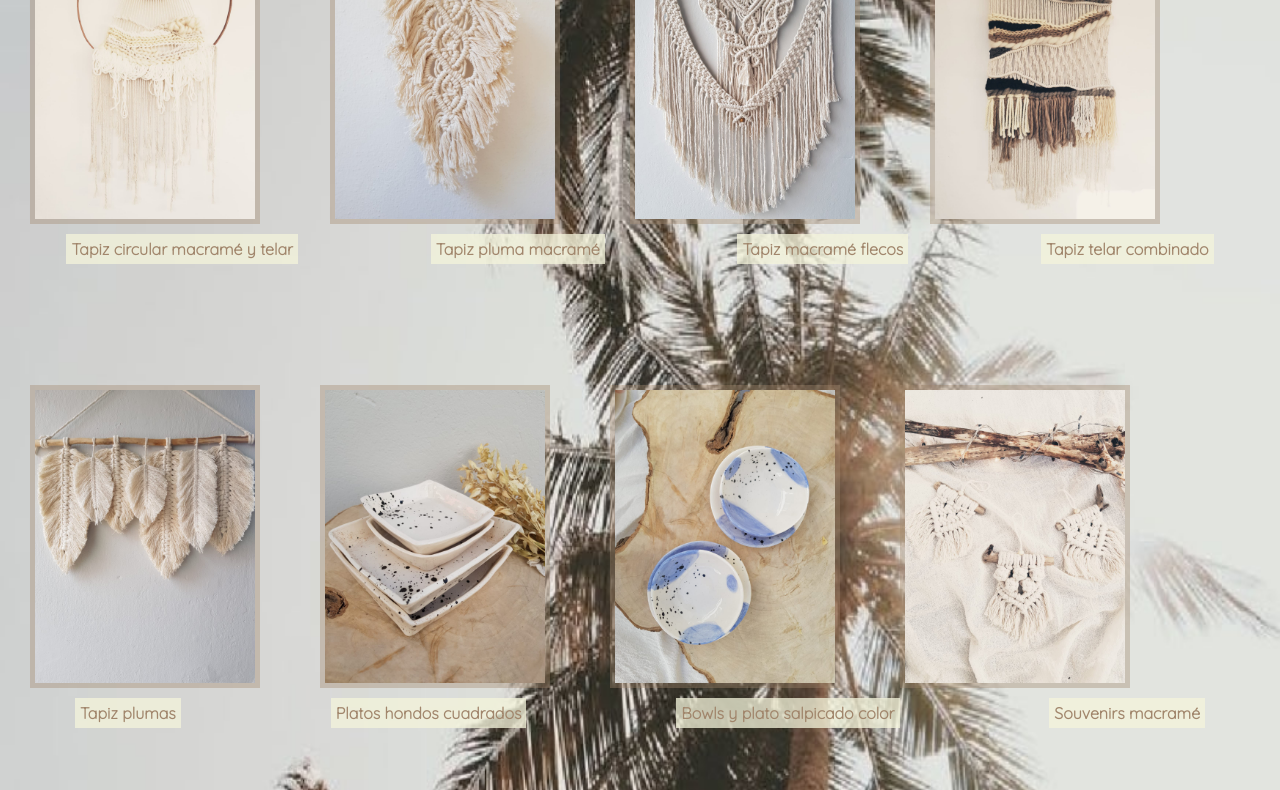
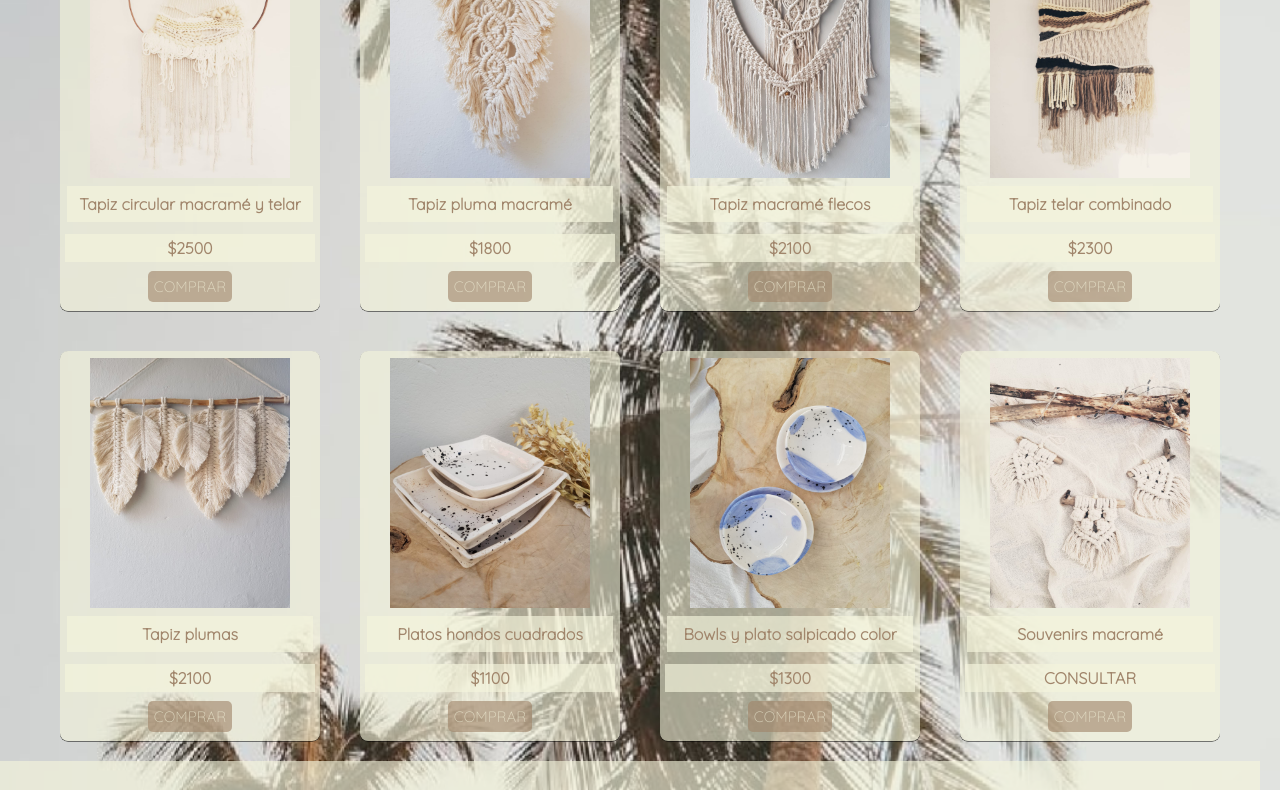
Before and after one commit to AyelenArg/ProyectoRevuelta, a plain HTML site: page tienda.html in a window 1280 px wide. Shown: the part 341-1131 px from the top of the page. Drawn offline with Linux system fonts and the light colour scheme; files whose address does not match are found by name.

Commit message:
agregado de cards en tienda y modificacion

```diff
--- a/css/style.css
+++ b/css/style.css
@@ -272,83 +272,142 @@ header .menu {
     margin: 8px;
     font-family: 'Quicksand', sans-serif;
     font-size: 2rem;
-    background-color: rgba(245, 245, 220, 0.445);
+    background-color: #f5f5dc71;
     color: #d4bea9de;
 }
 
-.tienda {
+section .container1 .container2{
     display: grid;
     grid-template-columns: 1fr 1fr 1fr 1fr;
-    grid-template-rows: 0.3fr 0.3fr 0fr 0.3fr 0.3fr;
+    grid-template-rows: 0.3fr 0.3fr;
     gap: 0px 0px;
     grid-template-areas:
-      "tienda1 tienda1 tienda1 tienda1"
-      "descrip1 descrip1 descrip1 descrip1"
-      "tienda2 tienda2 tienda2 tienda2"
-      "descrip2 descrip2 descrip2 descrip2";
+      "card card card card"
+      "card card card card"
+  }
+  .container1{
+    width: 100%;
+    height: 430px;
+    display: flex;
+    flex-wrap: wrap;
+    justify-content: center;
+    margin: auto;
+  }
+  .container1 .card{
+    padding: 5px;
+    width: 250px;
+    height: 380px;
+    border-radius: 8px;
+    box-shadow: 0 .5px .5px;
+    overflow-y: hidden;
+    margin: 20px;
+    text-align: center;
+    transition: all 0.25s;
+    background-color: #f5f5dc97;
+  }
+  .container1 .card:hover{
+    translate: -15;
+  }
+  .container1 .card img{
+    padding: 2px;
+    width: 200px;
+    height: 250px;
+  }
+  .container1 h4{
+    font-family: 'Quicksand', sans-serif;
+    color: #a1866c;
+    font-weight: bold;
+    margin: 12px 0 15px;
+    padding: 4px;
+    background-color: #f5f5dca9;
+
+  }
+  .container1 .card p{
+    font-family: 'Quicksand', sans-serif;
+    background-color:#f5f5dca9 ;
+    font-size: 16px;
+    font-weight: bold;
+    padding: 8px 2px 8px 2px;
+    margin: 2px;
+    color: #a1866c;
   }
 
-  .tienda1 { grid-area: tienda1;
-display: flex;
+  .container1 .card a{
+    text-decoration: none;
+    color: #f5f5dca9;
+    font-size: 15px;
+    font-family:'Quicksand', sans-serif ;
+    background-color: #a1866ca0;
+    border-radius: 5px;
+    padding: 6px;
+    margin: 4px;
+
+  }
+  .container1 .card a:hover{
+    box-shadow: 0 3px 4px 0;
 
   }
 
-.tienda1 img {
-    flex-direction: row;
-    justify-content: flex-start;
-    width: 220px;
+  .container2{
+    width: 100%;
+    height: 430px;
+    display: flex;
+    flex-wrap: wrap;
+    justify-content: center;
+    margin: auto;
+  }
+  .container2 .card{
     padding: 5px;
-    margin: 20px 40px 0px 30px;
-    background-color: #a1866c61;
+    width: 250px;
+    height: 380px;
+    border-radius: 8px;
+    box-shadow: 0 .5px .5px;
+    overflow-y: hidden;
+    margin: 20px;
+    text-align: center;
+    transition: all 0.25s;
+    background-color: #f5f5dc97;
   }
 
-.descrip1 { grid-area: descrip1;
-    display: flex;
-    flex-direction: row;
-    justify-content: space-around;
-    align-items: flex-start;
+  .container2 .card img{
+    padding: 2px;
+    width: 200px;
+    height: 250px;
   }
-
-.descrip1 li {
-
-    list-style: none;
+  .container2 h4{
     font-family: 'Quicksand', sans-serif;
     color: #a1866c;
     font-weight: bold;
-    background-color: #f5f5dcc0;
-    padding: 5px;
-    margin: 10px 10px 10px 10px;
+    margin: 12px 0 15px;
+    padding: 4px;
+    background-color: #f5f5dca9;
+
+  }
+  .container2 .card p{
+    font-family: 'Quicksand', sans-serif;
+    background-color:#f5f5dca9 ;
+    font-size: 16px;
+    font-weight: bold;
+    padding: 8px 2px 8px 2px;
+    margin: 2px;
+    color: #a1866c;
   }
 
-.tienda2 { grid-area: tienda2;
-display: flex;
-justify-content: flex-start;
+  .container2 .card a{
+    text-decoration: none;
+    color: #f5f5dca9;
+    font-size: 15px;
+    font-family:'Quicksand', sans-serif ;
+    background-color: #a1866ca0;
+    border-radius: 5px;
+    padding: 6px;
+    margin: 4px;
+
+  }
+  .container2 .card a:hover{
+    box-shadow: 0 3px 4px 0;
   }
 
-.tienda2 img {
-    flex-direction: row;
-    width: 220px;
-    padding: 5px;
-    margin: 60px 30px 10px;
-    background-color: #a1866c61;
-}
-
-.descrip2 { grid-area: descrip2;
-display: flex;
-flex-direction: row;
-align-items: flex-start;
-justify-content: space-around;
-}
-
-.descrip2 li {
-    list-style: none;
-    font-family: 'Quicksand', sans-serif;
-    color: #a1866c;
-    font-weight: bold;
-    background-color: #f5f5dcc0;
-    padding: 5px;
-    margin: 0px 60px 0px 60px;
-}
 
 
 /* Contacto html *********************************/
--- a/tienda.html
+++ b/tienda.html
@@ -37,32 +37,59 @@
 
     <main>
         <h2 class="titulotienda">Tienda Online</h2>
-        <section class="tienda">
-            <div class="tienda1">
+
+        <section class="container1">
+            <div class="card">
                 <img src="./img/tienda/Atrapasueños.jpg" alt="atrapasueño">
+                <p>Tapiz circular macramé y telar</p>
+                <h4>$2500</h4>
+                <a href="COMPRAR">COMPRAR</a>
+            </div>
+            <div class="card">
                 <img src="./img/tienda//macramepluma.jpg" alt="pluma1">
+                <p>Tapiz pluma macramé</p>
+                <h4>$1800</h4>
+                <a href="COMPRAR">COMPRAR</a>
+            </div>
+            <div class="card">
                 <img src="./img/tienda/tapizmacrame2.jpg" alt="tapizmacrame">
+                <p>Tapiz macramé flecos</p>
+               <h4>$2100</h4>
+                <a href="COMPRAR">COMPRAR</a>
+            </div>
+            <div class="card">
                 <img src="./img/tienda/tapiztelar.jpg" alt="tapiztelar">
+                <p>Tapiz telar combinado</p>
+                <h4>$2300</h4>
+                <a href="COMPRAR">COMPRAR</a>
             </div>
-            <div class="descrip1">
-                <li>Tapiz circular macramé y telar</li>
-                <li>Tapiz pluma macramé</li>
-                <li>Tapiz macramé flecos</li>
-                <li>Tapiz telar combinado</li>
-            </div>
+            </section>
 
-            <div class="tienda2">
-                <img src="./img/tienda/macrameplumas.jpg" alt="plumas2">
-                <img src="./img/tienda/ceramicacuadrado.jpg" alt="ceramicacuenco">
-                <img src="./img/tienda/ceramicabowl.jpg" alt="ceramicabowl">
-                <img src="./img/tienda/macramesouvenir.jpg" alt="souvenir">
-            </div>
-            <div class="descrip2">
-                <li>Tapiz plumas</li>
-                <li>Platos hondos cuadrados</li>
-                <li>Bowls y plato salpicado color</li>
-                <li>Souvenirs macramé</li>
-            </div>
+            <section class="container2">
+                <div class="card">
+                    <img src="./img/tienda/macrameplumas.jpg" alt="plumas2">
+                    <p>Tapiz plumas</p>
+                    <h4>$2100</h4>
+                    <a href="COMPRAR">COMPRAR</a>
+                </div>
+                <div class="card">
+                    <img src="./img/tienda/ceramicacuadrado.jpg" alt="ceramicacuenco">
+                    <p>Platos hondos cuadrados</p>
+                    <h4>$1100</h4>
+                    <a href="COMPRAR">COMPRAR</a>
+                </div>
+                <div class="card">
+                    <img src="./img/tienda/ceramicabowl.jpg" alt="ceramicabowl">
+                    <p>Bowls y plato salpicado color</p>
+                    <h4>$1300</h4>
+                    <a href="COMPRAR">COMPRAR</a>
+                </div>
+                <div class="card">
+                    <img src="./img/tienda/macramesouvenir.jpg" alt="souvenir">
+                    <p>Souvenirs macramé</p>
+                    <h4>CONSULTAR</h4>
+                    <a href="COMPRAR">COMPRAR</a>
+                </div>
         </section>
 
     </main>
```
Lines whose indentation alone changed are shown as unchanged.
